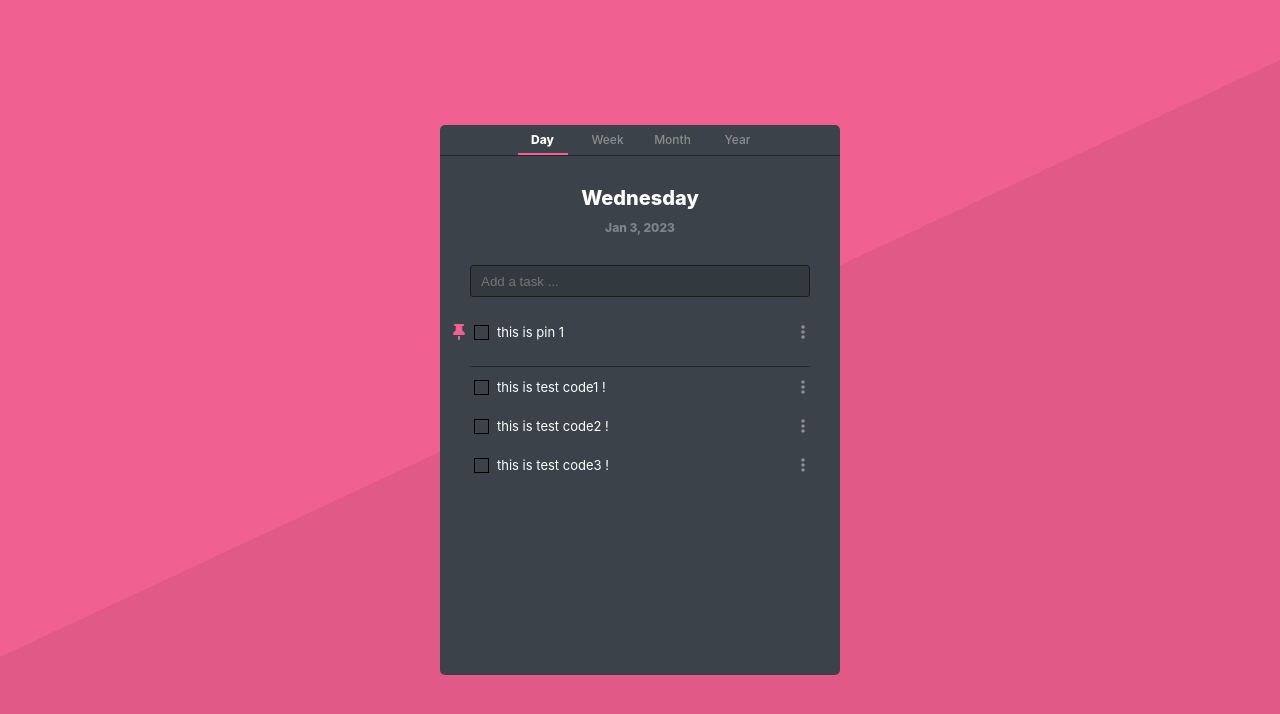
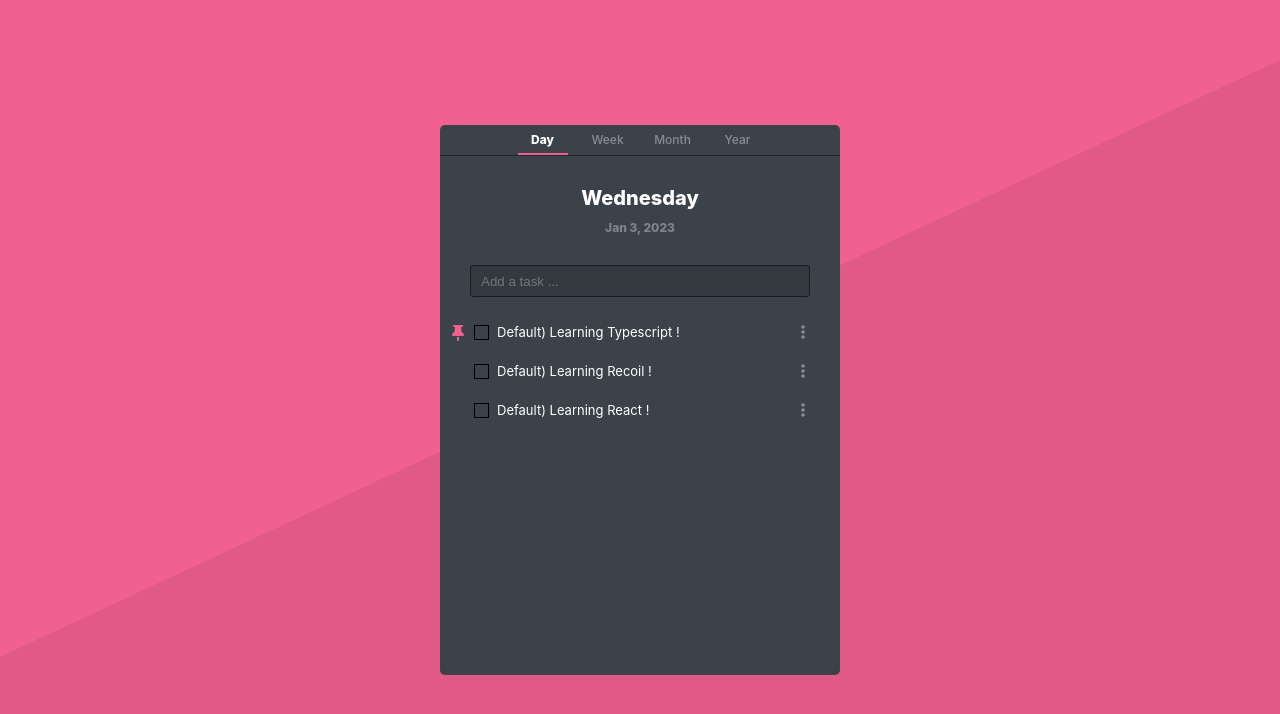
Before and after one commit to 1yoouoo/Todolist_with_ts_recoil_react, a React (Create React App) app: page / in a window 1280 px wide. Shown: the top 714 px of the page. Built offline with nearby package versions, Linux system fonts and the light colour scheme.

Commit message:
feat: add unpin function

```diff
--- a/src/Components/InputForm/InputForm.tsx
+++ b/src/Components/InputForm/InputForm.tsx
@@ -22,10 +22,11 @@ const InputForm = () => {
   };
   const onKeyDownEnter = (e: React.KeyboardEvent<HTMLInputElement>) => {
     if (e.key === "Enter") {
-      if (todos.length > 7) {
+      if (todos.length > 8) {
         alert("할 일이 너무 많습니다 ..");
       } else {
         addData();
+        setInputValue("");
       }
     }
   };
--- a/src/Views/ActivatedVerticalDot/ActivatedVerticalDot.tsx
+++ b/src/Views/ActivatedVerticalDot/ActivatedVerticalDot.tsx
@@ -2,7 +2,7 @@ import { useRecoilState } from "recoil";
 import Delete from "../../Components/Delete/Delete";
 import Pin from "../../Components/Pin/Pin";
 import UnPin from "../../Components/UnPin/UnPin";
-import { pinsState, todosState } from "../../recoil/todosState";
+import { todosState } from "../../recoil/todosState";
 import { ActivatedVerticalDotPropTypes, TodoType } from "../../types/todoType";
 import "./ActivatedVerticalDot.scss";
 
@@ -11,7 +11,6 @@ const ActivatedVerticalDot = ({
   data,
 }: ActivatedVerticalDotPropTypes) => {
   const [todos, setTodos] = useRecoilState<TodoType[]>(todosState);
-  const [pins, setPins] = useRecoilState<TodoType[]>(pinsState);
 
   const onDelete = (id?: number): void => {
     setTodos(
@@ -19,13 +18,20 @@ const ActivatedVerticalDot = ({
         return todo.id !== id;
       })
     );
-    console.log(id);
-    // setPins(
-    //   pins.filter((todo) => {
-    //     return todo.id !== id;
-    //   })
-    // );
-    // console.log(id);
+  };
+  const onUnPin = (id?: number): void => {
+    setTodos(
+      todos.map((todo) => {
+        return todo.id === id ? { ...todo, pin: !todo.pin } : todo;
+      })
+    );
+  };
+  const onPin = (id?: number): void => {
+    setTodos(
+      todos.map((todo) => {
+        return todo.id === id ? { ...todo, pin: !todo.pin } : todo;
+      })
+    );
   };
   return (
     <span
@@ -35,9 +41,16 @@ const ActivatedVerticalDot = ({
           : "activated-vertical-dot-hidden"
       }
     >
-      <UnPin id={data?.id} />
-      <Pin id={data?.id} />
-      <Delete id={data?.id} onDelete={onDelete} />
+      {data?.pin === true ? (
+        <>
+          <UnPin id={data?.id} onUnPin={onUnPin} />
+        </>
+      ) : (
+        <>
+          <Pin id={data?.id} onPin={onPin} />
+          <Delete id={data?.id} onDelete={onDelete} />
+        </>
+      )}
     </span>
   );
 };
--- a/src/Views/ItemForm/ItemForm.tsx
+++ b/src/Views/ItemForm/ItemForm.tsx
@@ -1,10 +1,9 @@
 import "./ItemForm.scss";
-
 import { useState } from "react";
 import ActivatedVerticalDot from "../ActivatedVerticalDot/ActivatedVerticalDot";
 import { TodoPropTypes, TodoType } from "../../types/todoType";
 
-const ItemForm = ({ data, pin }: TodoPropTypes) => {
+const ItemForm = ({ data }: TodoPropTypes) => {
   const [toggle, setToggle] = useState(false);
   const onClickVerticalDot = (data?: TodoType) => {
     setToggle(!toggle);
@@ -12,9 +11,10 @@ const ItemForm = ({ data, pin }: TodoPropTypes) => {
   };
   return (
     <>
-      {pin && console.log(pin)}
-      {pin && (
-        <li className="item-list-form__list--pin">
+      {data && (
+        <li>
+          {data.pin === true && (
+            <span id="pin">
               <svg
                 id="pin"
                 xmlns="http://www.w3.org/2000/svg"
@@ -22,33 +22,13 @@ const ItemForm = ({ data, pin }: TodoPropTypes) => {
               >
                 <path d="M32 32C32 14.3 46.3 0 64 0H320c17.7 0 32 14.3 32 32s-14.3 32-32 32H290.5l11.4 148.2c36.7 19.9 65.7 53.2 79.5 94.7l1 3c3.3 9.8 1.6 20.5-4.4 28.8s-15.7 13.3-26 13.3H32c-10.3 0-19.9-4.9-26-13.3s-7.7-19.1-4.4-28.8l1-3c13.8-41.5 42.8-74.8 79.5-94.7L93.5 64H64C46.3 64 32 49.7 32 32zM160 384h64v96c0 17.7-14.3 32-32 32s-32-14.3-32-32V384z" />
               </svg>
-          <span>
-            <input type="checkbox" id={`${pin?.id}`} />
-            <label htmlFor={`${pin?.id}`}></label>
-            <span>{pin?.task}</span>
             </span>
+          )}
 
-          <span
-            className="item-list-form__list--vertical-dot"
-            onClick={() => onClickVerticalDot(pin)}
-          >
-            <svg
-              id="vertical-dot"
-              xmlns="http://www.w3.org/2000/svg"
-              viewBox="0 0 128 512"
-            >
-              <path d="M64 360c30.9 0 56 25.1 56 56s-25.1 56-56 56s-56-25.1-56-56s25.1-56 56-56zm0-160c30.9 0 56 25.1 56 56s-25.1 56-56 56s-56-25.1-56-56s25.1-56 56-56zM120 96c0 30.9-25.1 56-56 56S8 126.9 8 96S33.1 40 64 40s56 25.1 56 56z" />
-            </svg>
-            <ActivatedVerticalDot toggle={toggle} data={pin} />
-          </span>
-        </li>
-      )}
-      {data && (
-        <li key={data.id}>
           <span>
             <input type="checkbox" id={`${data.id}`} />
-            <label htmlFor={`${data?.id}`}></label>
-            <span>{data?.task}</span>
+            <label htmlFor={`${data.id}`}></label>
+            <span>{data.task}</span>
           </span>
 
           <span
--- a/src/Views/ItemListForm/ItemListForm.scss
+++ b/src/Views/ItemListForm/ItemListForm.scss
@@ -47,17 +47,16 @@
         transform: translateY(2px);
       }
     }
-
-    &--pin {
-      padding: 10px 5px 25px 0 !important;
-      border-bottom: 1px solid rgb(37, 37, 37);
-      #pin {
-        width: 12px;
-        position: absolute;
-        left: 13px;
-        transform: translateY(2px);
-        fill: #f06192;
-      }
-    }
   }
 }
+// &--pin {
+//   padding: 10px 5px 25px 0 !important;
+//   border-bottom: 1px solid rgb(37, 37, 37);
+// }
+#pin {
+  width: 12px;
+  position: absolute;
+  left: 13px;
+  transform: translate(-9px, 1.5px);
+  fill: #f06192;
+}
--- a/src/Views/ItemListForm/ItemListForm.tsx
+++ b/src/Views/ItemListForm/ItemListForm.tsx
@@ -3,22 +3,18 @@ import InputForm from "../../Components/InputForm/InputForm";
 import ItemForm from "../ItemForm/ItemForm";
 import { useRecoilValue } from "recoil";
 import { TodoType } from "../../types/todoType";
-import { pinsState, todosState } from "../../recoil/todosState";
+import { todosState } from "../../recoil/todosState";
 
 const ItemListForm = (): JSX.Element => {
   //state
   const todos = useRecoilValue<TodoType[]>(todosState);
-  const pins = useRecoilValue<TodoType[]>(pinsState);
+
   return (
     <div className="item-list-form">
       <InputForm />
       <ul className="item-list-form__list">
-        {pins &&
-          pins.map((pin) => {
-            return <ItemForm pin={pin} />;
-          })}
         {todos.map((data) => {
-          return <ItemForm data={data} />;
+          return <ItemForm data={data} key={data.id} />;
         })}
       </ul>
     </div>
--- a/src/recoil/todosState.ts
+++ b/src/recoil/todosState.ts
@@ -6,29 +6,18 @@ export const todosState = atom<TodoType[]>({
   default: [
     {
       id: 1,
-      pin: false,
-      task: "this is test code1 !",
+      pin: true,
+      task: "Default) Learning Typescript !",
     },
     {
       id: 2,
       pin: false,
-      task: "this is test code2 !",
+      task: "Default) Learning Recoil !",
     },
     {
       id: 3,
       pin: false,
-      task: "this is test code3 !",
-    },
-  ],
-});
-
-export const pinsState = atom<TodoType[]>({
-  key: "pinsState",
-  default: [
-    {
-      id: 1,
-      pin: true,
-      task: "this is pin 1",
+      task: "Default) Learning React !",
     },
   ],
 });
```
Lines whose indentation alone changed are shown as unchanged.
